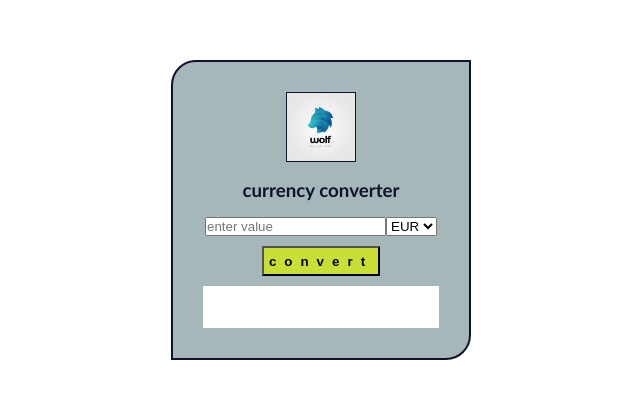
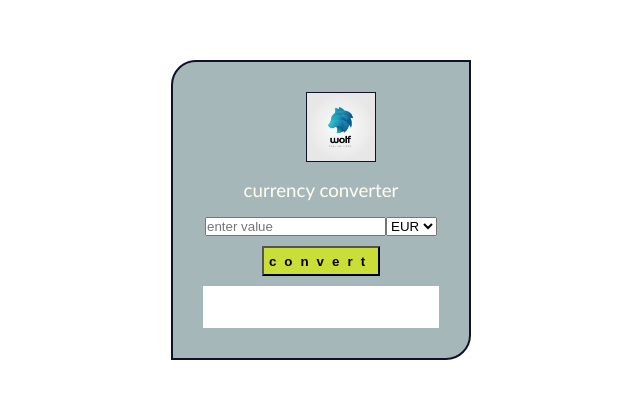
Before and after one commit to WIGUSIOWA/react2-converter-project-fc, a React (Create React App) app: page / in a window 1280 px wide. Shown: the part 190-588 px from the top of the page, without its empty margins (319-959 px from the left). Built offline with nearby package versions, Linux system fonts and the light colour scheme.

Commit message:
RWD is done???

```diff
--- a/src/App.js
+++ b/src/App.js
@@ -1,7 +1,6 @@
 import "./App.css";
 
 import { useState } from "react";
-// import Container from "./components/Container";
 import Header from "./components/Header";
 import Input from "./components/Input";
 import Select from "./components/Select";
--- a/src/components/Header.module.css
+++ b/src/components/Header.module.css
@@ -11,3 +11,27 @@
 	text-align: center;
 	color: rgb(15, 18, 43);
 }
+
+@media screen and (min-width: 1025px) {
+	.container {
+		width: 50vw;
+		font-size: 30px;
+		background-color: #7399a3;
+	}
+
+	.header-section {
+		width: 100%;
+		display: flex;
+		justify-content: space-around;
+		align-items: center;
+	}
+
+	.logo {
+		margin-left: 40px;
+	}
+
+	.heading {
+		color: ivory;
+		font-weight: 400;
+	}
+}
```
Also changed, not shown: src/components/Container.module.css (+8 -0 lines).
